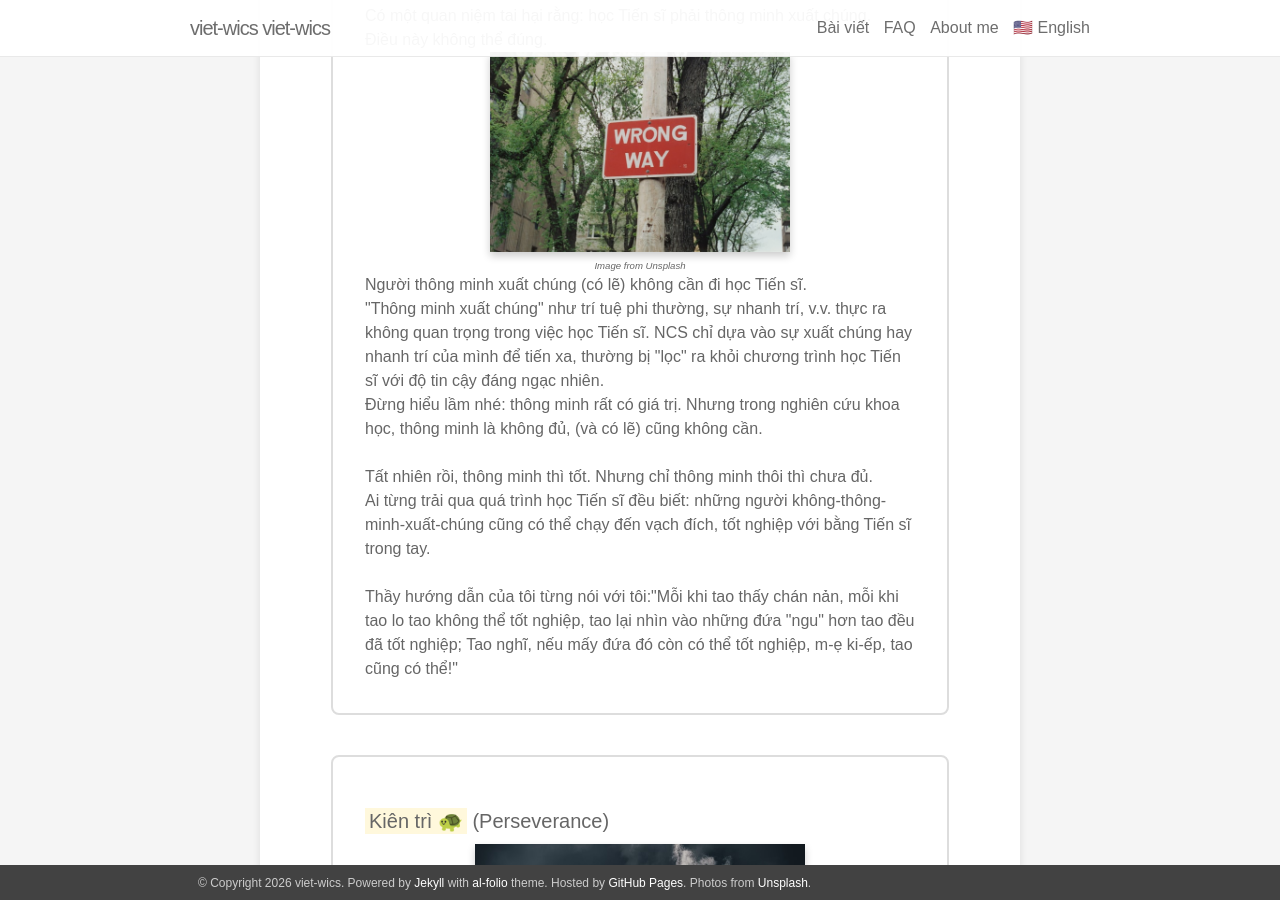
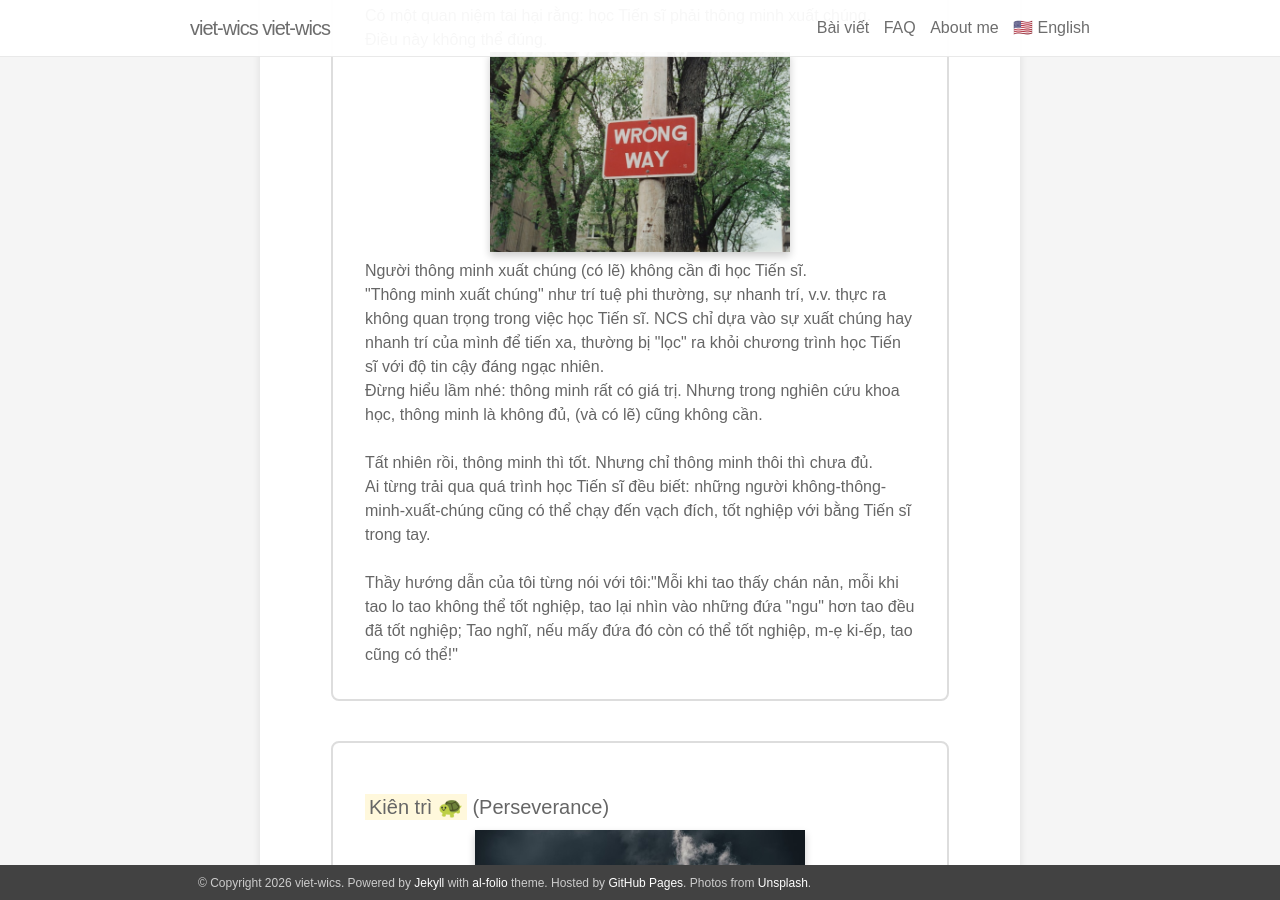
Before and after one commit to viet-wics/viet-wics.github.io, a Jekyll site: the page built from _pages/20260303_ba_pham_chat.md, in a window 1280 px wide and 900 px high, scrolled down 1102 px. Built offline with Jekyll 4.4.1, drawn with Linux system fonts in a browser that asks for light colours; nearby versions of some CDN libraries; comment, search, counter and statistics services are not loaded.

Commit message:
update 3 pham chat

```diff
--- a/_pages/20260303_ba_pham_chat.md
+++ b/_pages/20260303_ba_pham_chat.md
@@ -48,7 +48,7 @@
 Có một quan niệm tai hại rằng: học Tiến sĩ phải thông minh xuất chúng.
 <br>Điều này không thể đúng.
 <br>
-<center><a href="https://unsplash.com/photos/red-and-white-no-smoking-sign-duTm7WvwN0U"><img src="/images/wrong_way.jpg" style="max-height: 200px; box-shadow: 0 4px 8px rgba(0, 0, 0, 0.2);"><small style="display: block; text-align: center; color: #666; font-style: italic; font-size: 0.6em;">Image from Unsplash</small></a></center>
+<center><a href="https://unsplash.com/photos/red-and-white-no-smoking-sign-duTm7WvwN0U"><img src="/images/wrong_way.jpg" style="max-height: 200px; box-shadow: 0 4px 8px rgba(0, 0, 0, 0.2);"></a></center>
 Người thông minh xuất chúng (có lẽ) không cần đi học Tiến sĩ.
 <br>
 "Thông minh xuất chúng" như trí tuệ phi thường, sự nhanh trí, v.v. thực ra không quan trọng trong việc học Tiến sĩ.
```
